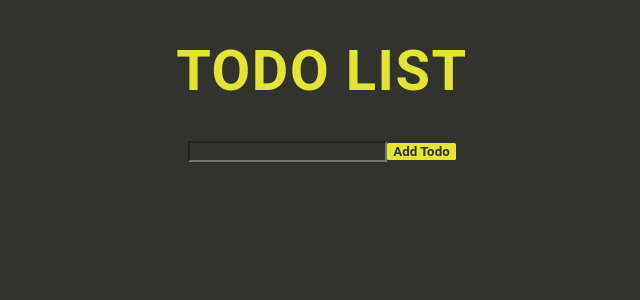
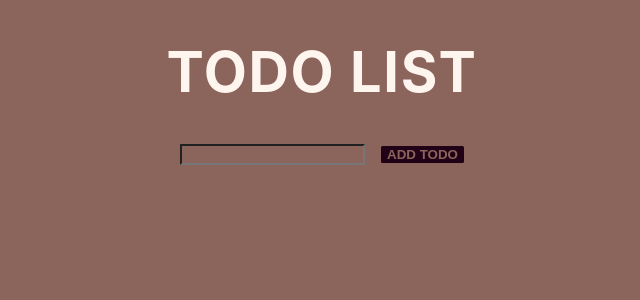
Before and after one commit to Kagebounshin/todo-react-app, a React (Create React App) app in the folder todo-react-app/: page / in a window 1280 px wide. Shown: the top 300 px of the page, without its empty margins (318-958 px from the left). Built offline with nearby package versions, Linux system fonts and the light colour scheme.

Commit message:
changed background and color

```diff
--- a/todo-react-app/src/App.css
+++ b/todo-react-app/src/App.css
@@ -1,12 +1,12 @@
 * {
-  background-color: rgb(51, 51, 45);
-  color: rgb(228, 228, 54);
-  font-family: 'Roboto', sans-serif;
+  background-color: #8B645C;
+  color: #FEF5EF;
 }
 
 .App {
   text-align: center;
   letter-spacing: .1rem;
+  /* border: 4px solid rgb(228, 228, 54); */
 }
 
 .App h1 {
@@ -18,10 +18,16 @@ ul {
   list-style: none;
 }
 
+li {
+  margin-top: 1rem;
+}
+
 .App button {
-  background-color: rgb(228, 228, 54);
-  color: rgb(51, 51, 45);
+  background-color: #200116;
+  color: #8B645C;
   font-weight: 700;
   border: none;
   border-radius: .1rem;
+  margin-left: 1rem;
+  text-transform: uppercase;
 }
```
